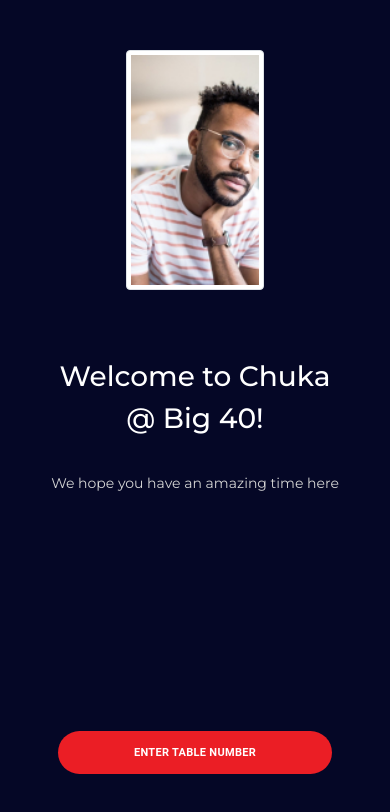
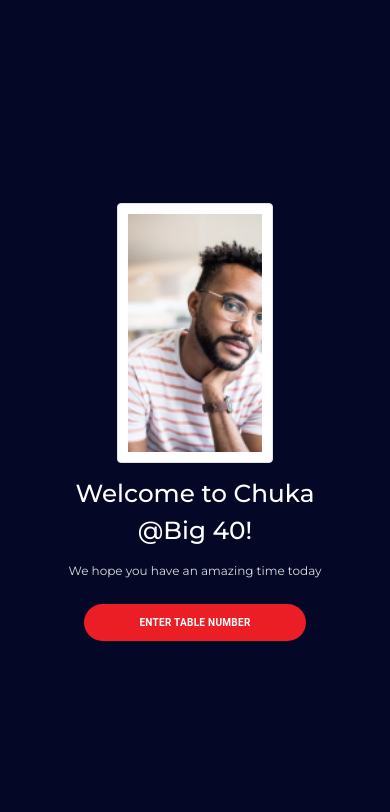
Before and after one commit to KayodeOlusi/Chuka40, a React (Create React App) app: page / in a window 390 px wide. Shown: the top 812 px of the page. Built offline with nearby package versions, Linux system fonts and the light colour scheme.

Commit message:
worked on homepage

```diff
--- a/src/App.css
+++ b/src/App.css
@@ -8,48 +8,29 @@
 .guest {
   background-color: #050726;
   height: 100vh;
-  position: relative;
-}
-
-.guest .container .homepage {
-  display: flex;
-  align-items: center;
-  justify-content: center;
-}
-
-.guest .container .homepage img {
-  height: 250px;
-  margin-top: 60px;
-}
-
-.guest .container .homepage-text .text-header {
-  color: white;
-  text-align: center;
-  font-weight: 800;
-  margin-top: 70px;
-}
-
-.guest .container .homepage-text .text-desc {
-  color: #d4d4d4;
-  font-size: 14px;
-  padding: 30px;
-}
-
-.guest .container .homepage-btn {
   display: flex;
   justify-content: center;
   align-items: center;
 }
 
-.guest .container  .homepage-button  {
+.guest .home .row img {
+  height: 260px;
+  object-fit: contain;
+  padding: 10px;
+}
+
+.guest .home .row p {
+  font-size: 14px;
+  color: #dddddd;
+}
+
+.guest .home .row .homepage-btn .homepage-button  {
   background-color: #eb1e25;
-  padding: 10px 120px;
+  padding: 10px 60px;
   border-radius: 47px;
   color: #ffffff;
-  font-size: 11px;
+  font-size: 8px !important;
   font-weight: 600;
-  bottom: 30px;
-  position: absolute;
 }
 
 /*********************Modal Component***********/
@@ -211,14 +192,18 @@
   color: white;
   border-radius: 47px;
   padding: 10px 80px;
-
-
 }
 
 /***************Order Component*****************************************/
 .order {
   background-color: #dddddd;
   height: 100vh;
+  position: relative;
+  overflow-y: scroll;
+}
+
+.order::-webkit-scrollbar {
+  display: none;
 }
 
 .order .container .order-header {
@@ -241,18 +226,30 @@
   font-size: 18px;
 }
 
-.order .container .order-button .order-btn {
+.order-button {
+  display: flex;
+  justify-content: center;
+  align-items: center;
+  position: fixed;
+  background-color: #fff !important;
+  bottom: 0;
+  position: fixed;
+  width: 100%;
+  padding: 5px;
+}
+
+.order-button .order-btn {
   background-color: #eb1e25;
   color: white;
   border-radius: 47px;
   padding: 10px 80px;
-  margin-top: 100px;
 }
 
 /*******************Update Component*****************************/
 .update {
   background-color: #dddddd;
   height: 100vh;
+  position: relative;
 }
 
 .update .update-header {
@@ -284,12 +281,24 @@
   border-left: 3px solid #424242;
 }
 
-.update .container .order-again-btn {
-  background-color: #eb1e25;
+.check-again {
+  display: flex;
+  justify-content: center;
+  align-items: center;
+  position: fixed;
+  background-color: #fff !important;
+  bottom: 0;
+  position: fixed;
+  width: 100%;
+  padding: 5px;
+  border-radius: none;
+}
+
+ .check-again .check-again-btn {
+  background-color: #eb1e25 !important;
   color: white;
   border-radius: 47px;
   padding: 10px 80px;
-  margin-top: 100px;
 }
 
 /***********************************************Admin Side*******************************************************/
@@ -410,18 +419,13 @@
 
 /***********Media Queries******************/
 @media only screen and (min-width: 0px) and (max-width: 480px) {
-  .guest .container .homepage img {
-    height: 240px;
-    margin-top: 50px;
+  .guest .home .row p {
+    font-size: 12px;
   }
 
-  .guest .container .homepage-text .text-header h2 {
-    font-size: 28px;
-  }
-
-  .guest .container .homepage-btn .homepage-button {
-    padding: 12px 76px;
-    bottom: 70px;
+  .guest .home .row .homepage-btn .homepage-button {
+    font-size: 10px !important;
+    padding: 10px 55px;
   }
 
   /*******************************/
@@ -568,11 +572,6 @@
 
 @media only screen and (min-width: 481px) and (max-width: 768px) {
   /**************************************/
-  .guest .container .homepage img {
-    height: 220px;
-    margin-top: 130px;
-  }
-
   /*************************************/
   .the-modal .modal-container {
     margin: 25% auto;
--- a/src/components/guests/Guest.js
+++ b/src/components/guests/Guest.js
@@ -10,29 +10,27 @@ const Guest = () => {
     }
 
     return (
+        <>
             <div className = "guest">
-            <div className = "container">
-                <div className = "homepage">
-                    <img src = { Image1 } alt = "guest" className = "homepage-image img-thumbnail img-responsive"  />
+                <div className="home d-flex justify-content-center align-items-center">
+                    <div className="row container">
+                        <div className="col-lg-6 col-md-12 col-sm-12 text-center">
+                            <img src = { Image1 } alt = "Welcome" className="img-thumbnail" />
                         </div>
-                <div className="homepage-text">
-                    <div className="text-header">
-                        <h2 className="text-center">Welcome to Chuka</h2>
-                        <h2 className="text-center">
-                            @ Big 40!
-                        </h2>
-                    </div>
-                    <div className="text-desc text-center mt-1">
-                        <p>We hope you have an amazing time here</p>
-                    </div>
-                </div>
-                <div className="homepage-btn">
+                        <div className="col-lg-6 col-md-12 col-sm-12 text-center mt-3">
+                            <h2 className="text-white">Welcome to Chuka</h2>
+                            <h2 className="text-white">@Big 40!</h2>
+                            <p className="mt-3">We hope you have an amazing time today</p>
+                            <div className="homepage-btn mt-4">
                                 <Button className="btn homepage-button" onClick = { showTheModal }>
                                     Enter Table Number
                                 </Button>
                             </div>
                         </div>
                     </div>
+                </div>
+            </div>
+        </>
          );
     }
 
--- a/src/components/guests/Nigerian/Order.js
+++ b/src/components/guests/Nigerian/Order.js
@@ -19,6 +19,7 @@ const Order = () => {
     }
 
     return (
+        <>
             <div className="order">
                 <div className="container">
                     <div className="order-header">
@@ -39,13 +40,14 @@ const Order = () => {
                             ))
                         }
                     </div>
+                </div>
+            </div>
             <div className="order-button text-center">
                 <Button type = "submit" className = "order-btn" onClick = { submitOrder }>
                     Submit Order
                 </Button>
             </div>
-            </div>
-        </div>
+        </>
      );
 }
 
--- a/src/components/guests/Nigerian/Update.js
+++ b/src/components/guests/Nigerian/Update.js
@@ -9,6 +9,7 @@ const Update = () => {
     }
 
     return (
+        <>
             <div className="update">
                 <div className="container">
                     <div className="update-header">
@@ -32,14 +33,14 @@ const Update = () => {
                             <p>Enjoy your meal!</p>
                         </div>
                     </div>
-
-                <div className="order-again text-center">
-                    <Button onClick = { toHome } className = "order-again-btn" >
+                </div>
+            </div>
+            <div className="check-again text-center">
+                <Button onClick = { toHome } className = "check-again-btn" >
                     Order Again
                 </Button>
             </div>
-            </div>
-        </div>
+        </>
      );
 }
 
```
Lines whose indentation alone changed are shown as unchanged.
